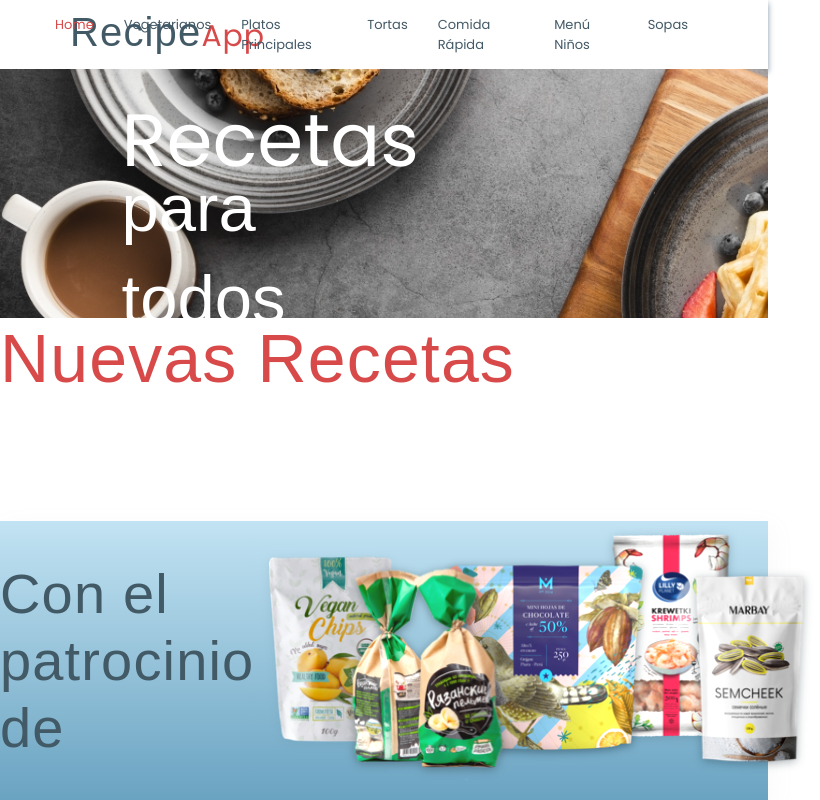
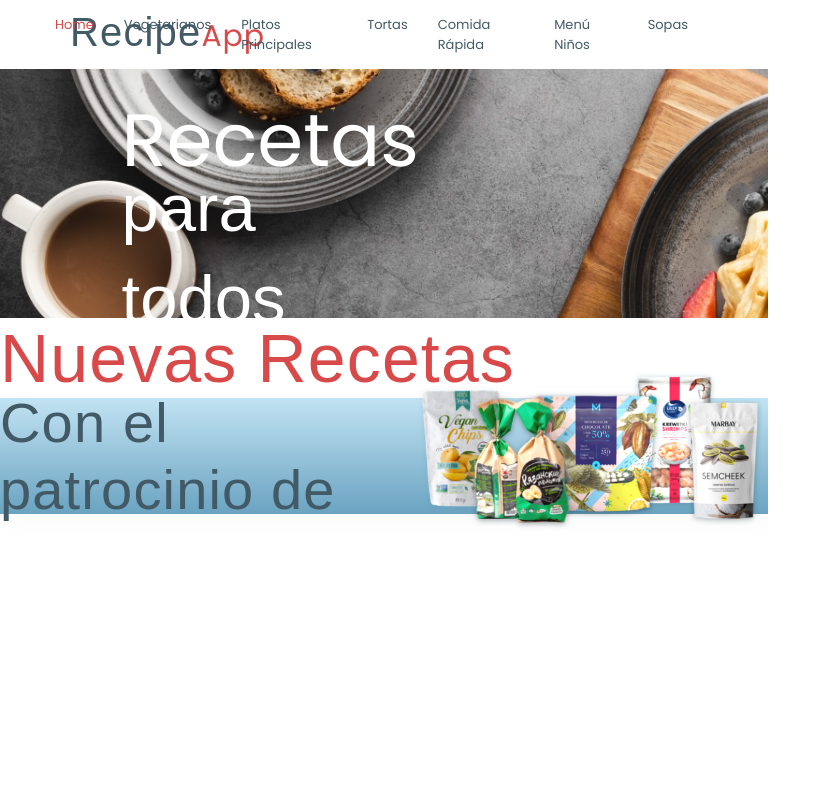
Before and after one commit to ChristianT02/frontend-coding-challenge-aranda, a React (Create React App) app: page / in a window 768 px wide. Shown: the whole page, 820 px wide, since content can reach past the window. Built offline with nearby package versions, Linux system fonts and the light colour scheme; a web font is replaced by a local one.

Commit message:
Cambios de estilo en footer

```diff
--- a/src/components/Footer/index.scss
+++ b/src/components/Footer/index.scss
@@ -1,13 +1,40 @@
+@import "../../assets/scss/style.scss";
+
 .footer {
   width: 100%;
   background: transparent linear-gradient(180deg, #c2e3f3 0%, #6aa3c1 100%) 0%
     0% no-repeat padding-box;
   box-shadow: 4px 6px 23px #a9a9a911;
   opacity: 1;
-  bottom: 0px;
-  position: absolute;
 
   display: flex;
   align-items: center;
   justify-content: space-around;
+
+  @include for-xs {
+    height: 70px;
+
+    .imgFooter {
+      width: 228px;
+      height: 106px;
+    }
+  }
+
+  @media (min-width: 429px) and (max-width: 768px) {
+    height: 115.65px;
+
+    .imgFooter {
+      width: 379px;
+      height: 175px;
+    }
+  }
+
+  @include for-lg {
+    height: 167px;
+
+    .imgFooter {
+      width: 536px;
+      height: 248px;
+    }
+  }
 }
```
